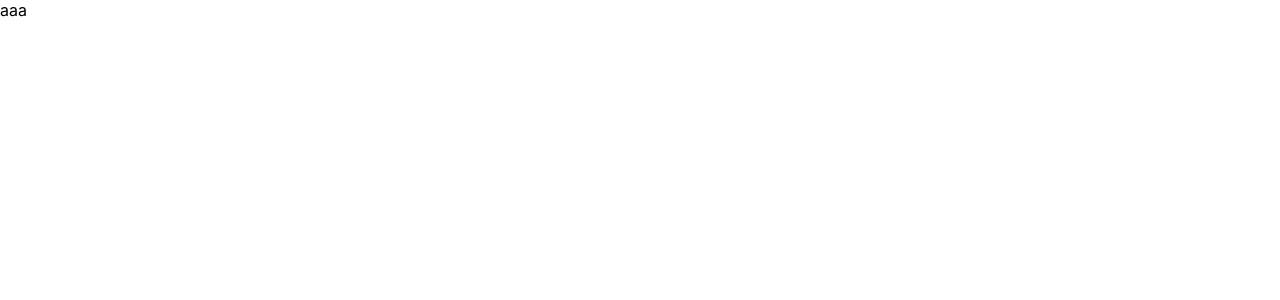
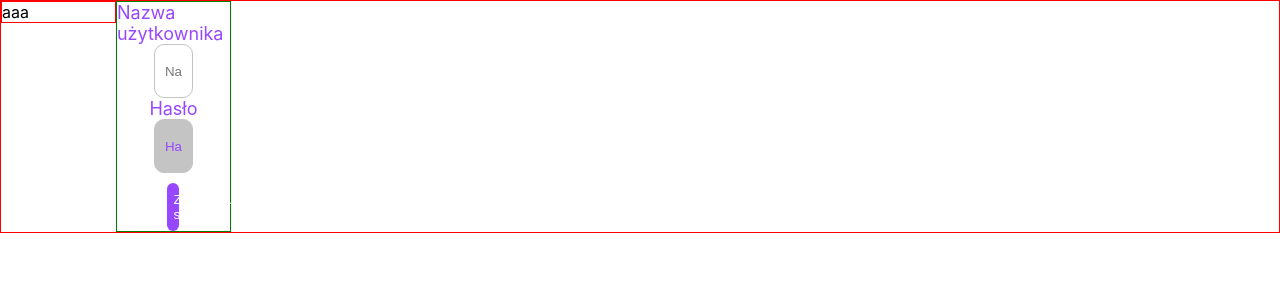
Before and after one commit to k-wos/EventAppP1, a React (Create React App) app in the folder client/: page / in a window 1280 px wide. Shown: the top 300 px of the page. Built offline with nearby package versions, Linux system fonts and the light colour scheme.

Commit message:
Register page design

```diff
--- a/client/package.json
+++ b/client/package.json
@@ -13,6 +13,7 @@
     "react": "^18.2.0",
     "react-dom": "^18.2.0",
     "react-scripts": "5.0.1",
+    "sass": "^1.62.1",
     "typescript": "^4.9.5",
     "web-vitals": "^2.1.4"
   },
--- a/client/src/App.css
+++ /dev/null
@@ -1,38 +0,0 @@
-.App {
-  text-align: center;
-}
-
-.App-logo {
-  height: 40vmin;
-  pointer-events: none;
-}
-
-@media (prefers-reduced-motion: no-preference) {
-  .App-logo {
-    animation: App-logo-spin infinite 20s linear;
-  }
-}
-
-.App-header {
-  background-color: #282c34;
-  min-height: 100vh;
-  display: flex;
-  flex-direction: column;
-  align-items: center;
-  justify-content: center;
-  font-size: calc(10px + 2vmin);
-  color: white;
-}
-
-.App-link {
-  color: #61dafb;
-}
-
-@keyframes App-logo-spin {
-  from {
-    transform: rotate(0deg);
-  }
-  to {
-    transform: rotate(360deg);
-  }
-}
--- a/client/src/App.tsx
+++ b/client/src/App.tsx
@@ -1,9 +1,14 @@
 import React from "react";
 import logo from "./logo.svg";
-import "./App.css";
+import Registerpage from "./components/Registerpage/Registerpage";
+import Homepage from "./components/Homepage/Homepage";
 
 function App() {
-  return <div>aaa</div>;
+  return (
+    <main>
+      <Homepage />
+    </main>
+  );
 }
 
 export default App;
--- /dev/null
+++ b/client/src/components/Homepage/Homepage.scss
@@ -0,0 +1,6 @@
+main{
+    display:flex;
+}
+section{
+    width:50%;
+}
--- /dev/null
+++ b/client/src/components/Homepage/Homepage.tsx
@@ -0,0 +1,18 @@
+import LeftSideOfHome from "../LeftSideOfHome/LeftSideOfHome";
+import Registerpage from "../Registerpage/Registerpage";
+import "../Homepage/Homepage.scss";
+
+function Homepage() {
+  return (
+    <main>
+      <section>
+        <LeftSideOfHome />
+      </section>
+      <section>
+        <Registerpage />
+      </section>
+    </main>
+  );
+}
+
+export default Homepage;
--- /dev/null
+++ b/client/src/components/LeftSideOfHome/LeftSideOfHome.scss
@@ -0,0 +1,3 @@
+div{
+    border: 1px solid red;
+}
--- /dev/null
+++ b/client/src/components/LeftSideOfHome/LeftSideOfHome.tsx
@@ -0,0 +1,7 @@
+import "../LeftSideOfHome/LeftSideOfHome.scss";
+
+function LeftSideOfHome() {
+  return <div>aaa</div>;
+}
+
+export default LeftSideOfHome;
--- /dev/null
+++ b/client/src/components/Registerpage/Registerpage.scss
@@ -0,0 +1,37 @@
+form{
+    display:flex;
+    flex-direction: column;
+    justify-content:  center;
+    align-items: center;
+    border:1px solid green;
+}
+
+label{
+    color: #9747FF;
+    font-size: 18px;
+
+
+}
+input{
+    border-radius:10px;
+    height: 2rem;
+    border: 1px solid #c4c4c4;
+    padding: 10px;
+    width:15%;
+}
+input[type="password"]{
+    background-color: #c4c4c4;
+
+}
+input[type="password"]::placeholder{
+    color:#9747FF;
+}
+button{
+    background: #9747FF;
+    border-radius: 40px;
+    border:none;
+    color: #ffffff;
+    width: 10%;
+    height:3rem;
+    margin-top: 10px ;
+}
--- a/client/src/components/Registerpage/Registerpage.tsx
+++ b/client/src/components/Registerpage/Registerpage.tsx
@@ -1,7 +1,16 @@
 import React from "react";
+import "../Registerpage/Registerpage.scss";
 
 function Registerpage() {
-  return <div>aa</div>;
+  return (
+    <form action="">
+      <label>Nazwa użytkownika</label>
+      <input type="text" placeholder="Nazwa użytkownika" />
+      <label>Hasło</label>
+      <input type="password" placeholder="Hasło" />
+      <button>Zarejestruj się</button>
+    </form>
+  );
 }
 
 export default Registerpage;
```
Also changed, not shown: client/src/index.tsx (+7 -6 lines), 2 other files (tests, documents, lock files or other folders).
